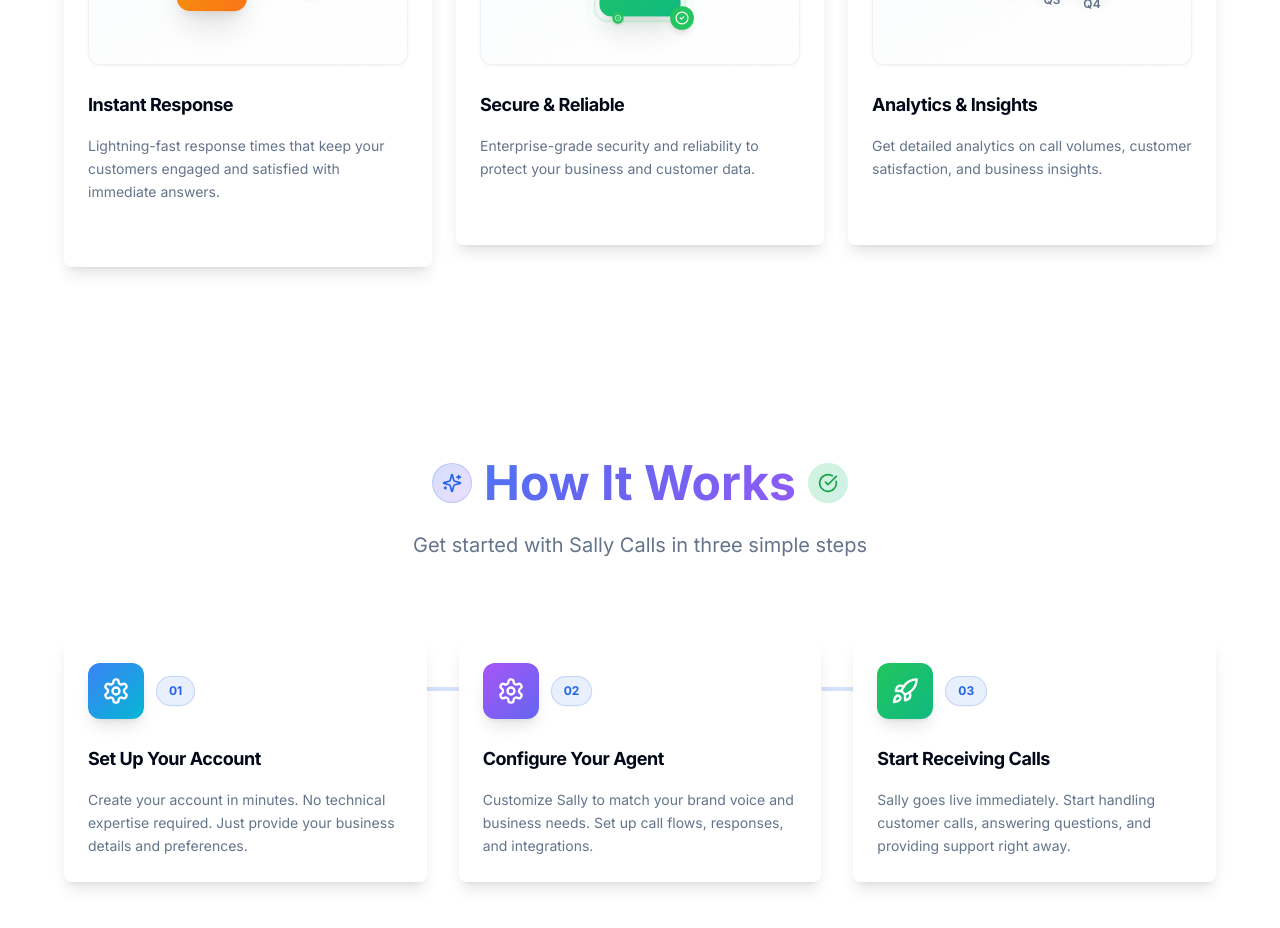
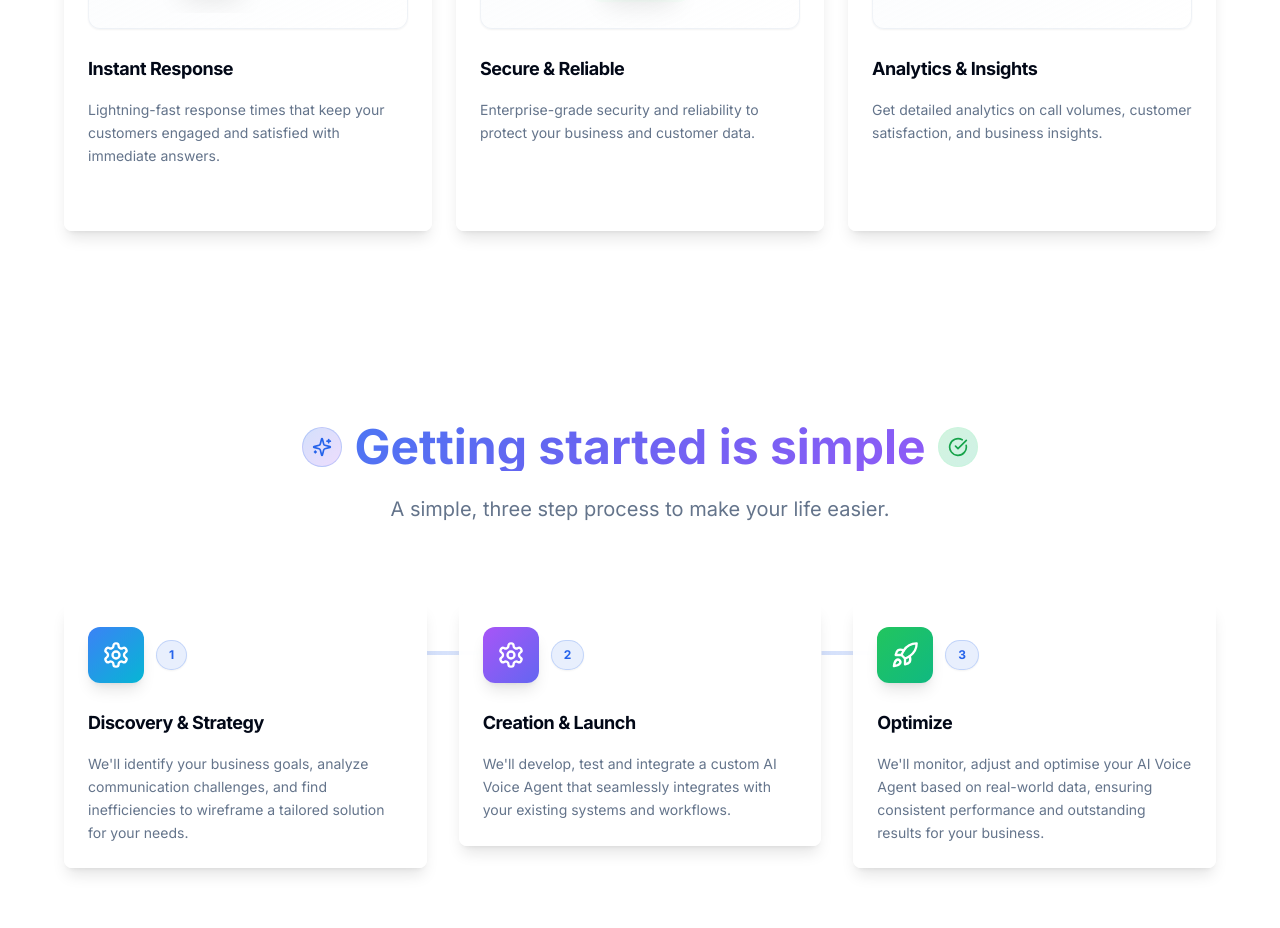
Before and after one commit to Subodh22/forsallycalls, a Next.js app: page / in a window 1280 px wide. Shown: the part 3260-4188 px from the top of the page. Built offline with nearby package versions, Linux system fonts and the light colour scheme.

Commit message:
Update How It Works section content and fix card heights

```diff
--- a/components/features.tsx
+++ b/components/features.tsx
@@ -351,7 +351,7 @@ function CustomAgentsIllustration() {
 
 function InstantIllustration() {
   return (
-    <div className="relative w-full h-32 flex items-center justify-center">
+    <div className="relative w-full h-32 flex items-center justify-center overflow-hidden">
       <div className="relative w-full h-full flex items-center justify-center gap-3">
         {/* Lightning icon */}
         <motion.div
@@ -475,43 +475,6 @@ function SecureIllustration() {
             }}
           />
         </motion.div>
-
-        {/* Security badges */}
-        {[
-          { angle: 45, distance: 45 },
-          { angle: -45, distance: 45 },
-          { angle: 135, distance: 45 },
-          { angle: -135, distance: 45 },
-        ].map((badge, i) => {
-          const x = Math.cos((badge.angle * Math.PI) / 180) * badge.distance;
-          const y = Math.sin((badge.angle * Math.PI) / 180) * badge.distance;
-          return (
-            <motion.div
-              key={i}
-              className="absolute w-5 h-5 rounded-full bg-green-500 flex items-center justify-center shadow-md"
-              style={{
-                left: `calc(50% + ${x}px)`,
-                top: `calc(50% + ${y}px)`,
-                transform: 'translate(-50%, -50%)',
-              }}
-              initial={{ scale: 0 }}
-              animate={{
-                scale: [0, 1.2, 1],
-              }}
-              transition={{
-                delay: 0.6 + i * 0.15,
-                duration: 0.5,
-                scale: {
-                  duration: 2,
-                  repeat: Infinity,
-                  delay: i * 0.3,
-                },
-              }}
-            >
-              <CheckCircle2 className="w-3 h-3 text-white" />
-            </motion.div>
-          );
-        })}
       </div>
     </div>
   );
@@ -617,7 +580,7 @@ export function Features() {
                 transition={{ delay: index * 0.1, duration: 0.6 }}
               >
                 <Card
-                  className="border-0 bg-white/90 backdrop-blur-xl shadow-lg hover:shadow-2xl transition-all duration-500 hover-lift overflow-hidden relative group"
+                  className="border-0 bg-white/90 backdrop-blur-xl shadow-lg hover:shadow-2xl transition-all duration-500 hover-lift overflow-hidden relative group h-full flex flex-col"
                 >
                   {/* Gradient glow effect */}
                   <div className={`absolute inset-0 bg-gradient-to-br ${feature.gradient} opacity-0 group-hover:opacity-10 transition-opacity duration-500 rounded-lg blur-sm`}></div>
@@ -625,10 +588,10 @@ export function Features() {
                   {/* Top accent line */}
                   <div className={`absolute top-0 left-0 right-0 h-1 bg-gradient-to-r ${feature.gradient} opacity-0 group-hover:opacity-100 transition-opacity duration-500`}></div>
 
-                  <CardHeader className="pb-4 relative z-10">
+                  <CardHeader className="pb-4 relative z-10 flex-shrink-0">
                     {/* Visual Illustration - Clean animated style */}
                     <motion.div
-                      className="mb-5 p-6 rounded-xl bg-gradient-to-br from-slate-50/80 to-white border border-slate-200/50 shadow-sm"
+                      className="mb-5 p-6 rounded-xl bg-gradient-to-br from-slate-50/80 to-white border border-slate-200/50 shadow-sm h-40 flex items-center justify-center"
                       whileHover={{ scale: 1.02 }}
                       transition={{ duration: 0.3 }}
                     >
@@ -640,14 +603,14 @@ export function Features() {
                     </CardTitle>
                   </CardHeader>
 
-                  <CardContent className="relative z-10">
-                    <CardDescription className="text-sm leading-relaxed text-muted-foreground mb-5">
+                  <CardContent className="relative z-10 flex-grow flex flex-col">
+                    <CardDescription className="text-sm leading-relaxed text-muted-foreground mb-5 flex-grow">
                       {feature.description}
                     </CardDescription>
 
                     {/* Dynamic Learn more link */}
                     <motion.div
-                      className="flex items-center gap-2 text-sm font-semibold text-primary opacity-0 group-hover:opacity-100 transition-opacity duration-300"
+                      className="flex items-center gap-2 text-sm font-semibold text-primary opacity-0 group-hover:opacity-100 transition-opacity duration-300 mt-auto"
                       whileHover={{ x: 5 }}
                     >
                       <span>Learn more</span>
--- a/components/how-it-works.tsx
+++ b/components/how-it-works.tsx
@@ -6,23 +6,23 @@ import { Settings, Rocket, CheckCircle, Sparkles } from "lucide-react";
 
 const steps = [
   {
-    step: "01",
-    title: "Set Up Your Account",
-    description: "Create your account in minutes. No technical expertise required. Just provide your business details and preferences.",
+    step: "1",
+    title: "Discovery & Strategy",
+    description: "We'll identify your business goals, analyze communication challenges, and find inefficiencies to wireframe a tailored solution for your needs.",
     icon: Settings,
     gradient: "from-blue-500 to-cyan-500",
   },
   {
-    step: "02",
-    title: "Configure Your Agent",
-    description: "Customize Sally to match your brand voice and business needs. Set up call flows, responses, and integrations.",
+    step: "2",
+    title: "Creation & Launch",
+    description: "We'll develop, test and integrate a custom AI Voice Agent that seamlessly integrates with your existing systems and workflows.",
     icon: Settings,
     gradient: "from-purple-500 to-indigo-500",
   },
   {
-    step: "03",
-    title: "Start Receiving Calls",
-    description: "Sally goes live immediately. Start handling customer calls, answering questions, and providing support right away.",
+    step: "3",
+    title: "Optimize",
+    description: "We'll monitor, adjust and optimise your AI Voice Agent based on real-world data, ensuring consistent performance and outstanding results for your business.",
     icon: Rocket,
     gradient: "from-green-500 to-emerald-500",
   },
@@ -39,13 +39,13 @@ export function HowItWorks() {
             <div className="w-10 h-10 rounded-full bg-gradient-to-br from-primary/20 to-purple-500/20 flex items-center justify-center border border-primary/20">
               <Sparkles className="w-5 h-5 text-primary" />
             </div>
-            <h2 className="text-4xl md:text-5xl font-bold gradient-text">How It Works</h2>
+            <h2 className="text-4xl md:text-5xl font-bold gradient-text">Getting started is simple</h2>
             <div className="w-10 h-10 rounded-full bg-gradient-to-br from-green-500/20 to-emerald-500/20 flex items-center justify-center border border-green-200/30">
               <CheckCircle className="w-5 h-5 text-green-600" />
             </div>
           </div>
           <p className="text-lg md:text-xl text-muted-foreground max-w-2xl mx-auto">
-            Get started with Sally Calls in three simple steps
+            A simple, three step process to make your life easier.
           </p>
         </div>
 
```
Also changed, not shown: .eslintrc.json.
